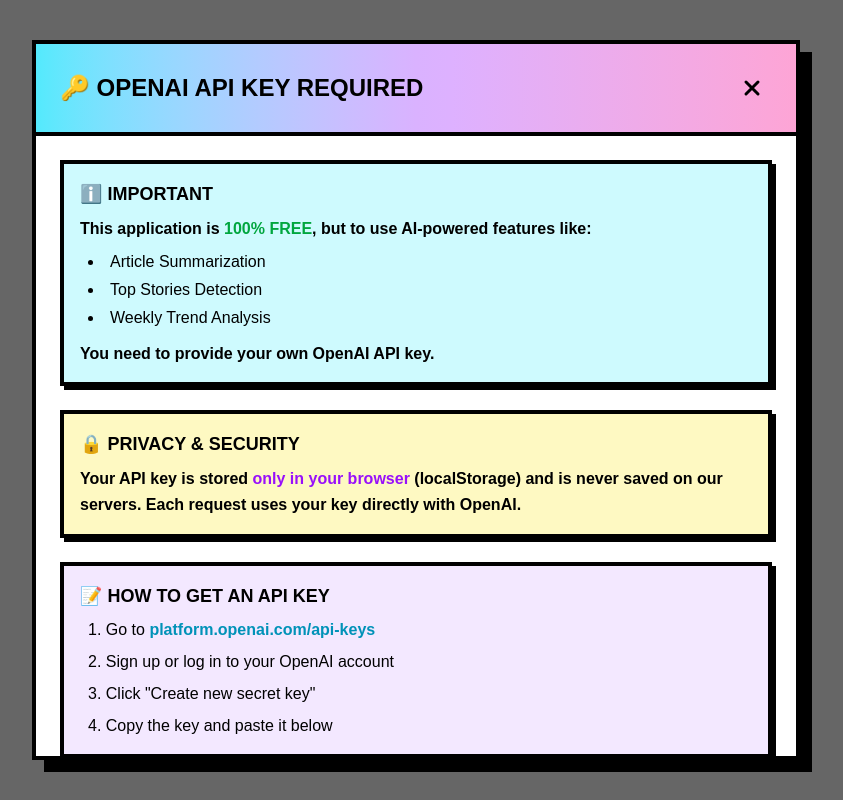
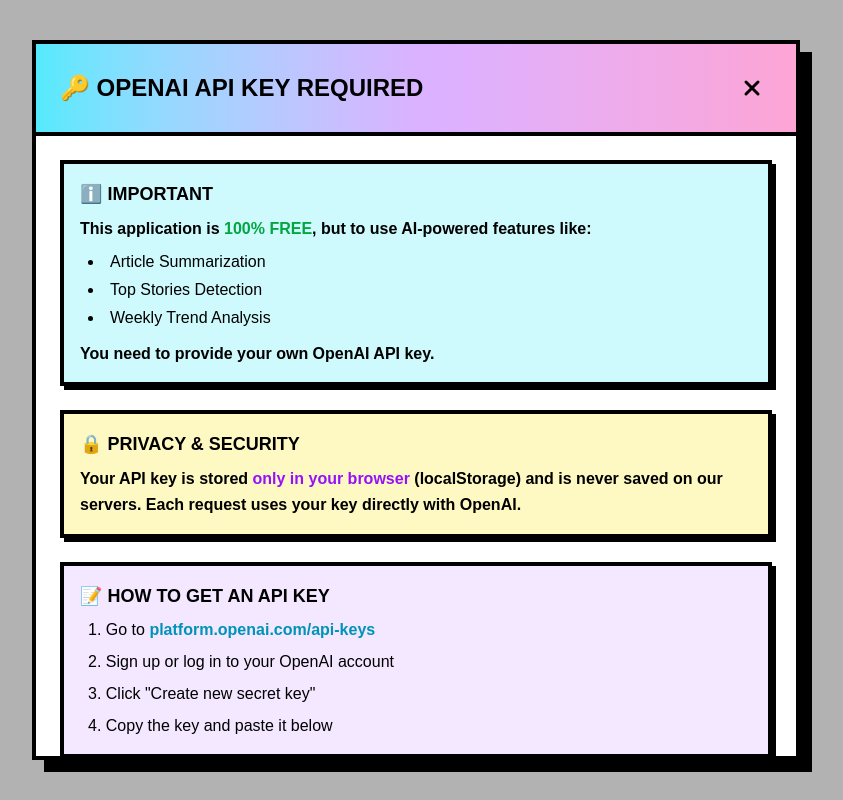
Before and after one commit to Pulkit0111/ai_news_aggregator, a Next.js app: page /news in a window 1280 px wide. Shown: the whole page, without its empty margins (224-1067 px from the left). Built offline with nearby package versions, Linux system fonts and the light colour scheme; no server answers; the database is empty.

Commit message:
Make modal backdrop more transparent for better visibility

```diff
--- a/src/components/Modal.tsx
+++ b/src/components/Modal.tsx
@@ -40,7 +40,7 @@
     <div className="fixed inset-0 z-50 flex items-center justify-center p-4">
       {/* Backdrop */}
       <div
-        className="fixed inset-0 bg-black/60 backdrop-blur-sm"
+        className="fixed inset-0 bg-black/30 backdrop-blur-[2px]"
         onClick={onClose}
       ></div>
 
```
